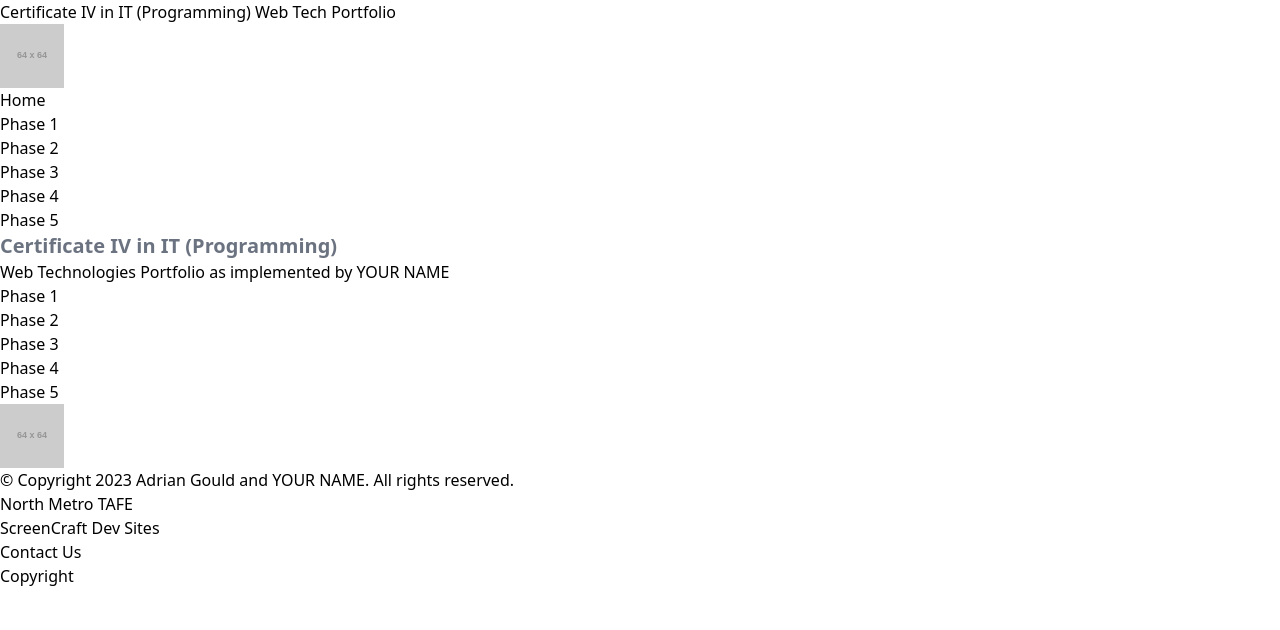
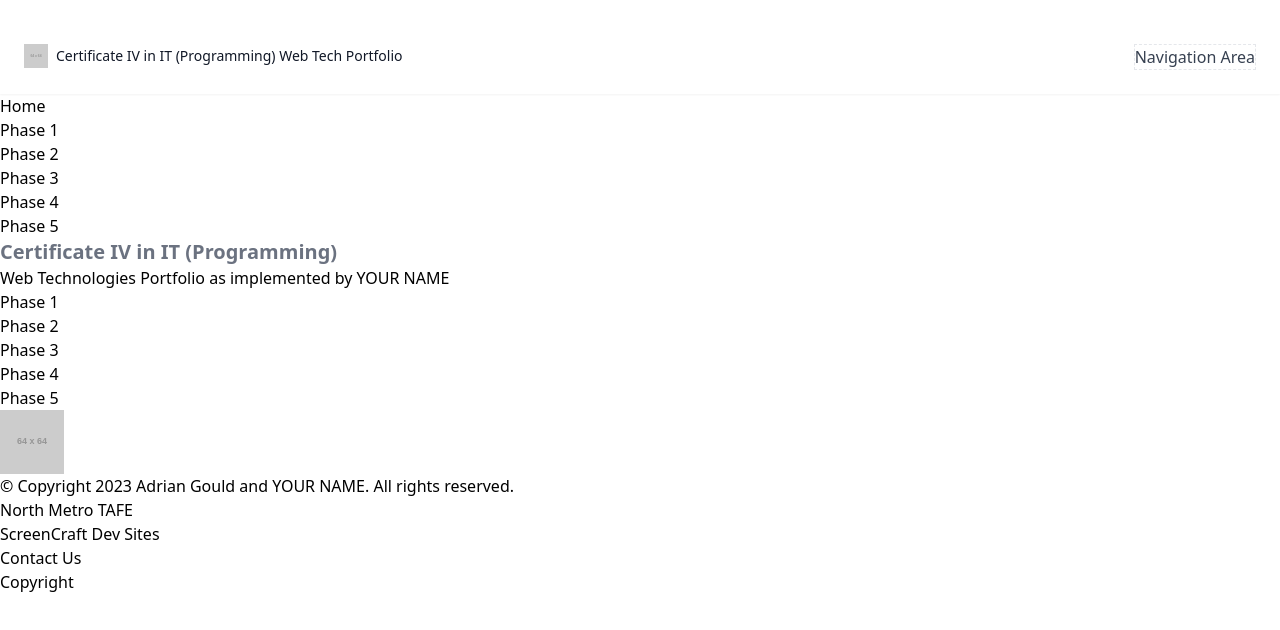
Before and after one commit to Didgeridio/Web-Tech-Website-Portfolio, a website: page index.html in a window 1280 px wide. Drawn offline with Linux system fonts and the light colour scheme; placeholder pictures from the web are drawn by us.

Commit message:
feat(phase-5): Implement header using Tailwind CSS

```diff
--- a/index.html
+++ b/index.html
@@ -11,9 +11,16 @@
 </head>
 <body>
 <header>
-    <div>
-    <h1>Certificate IV in IT (Programming) Web Tech Portfolio</h1>
-        <img src="https://placehold.co/64?text=logo" alt="Logo">
+    <div class="w-full mt-5 text-gray-700 bg-white shadow-sm body-font">
+        <div class="container flex flex-col items-start justify-between p-6 mx-auto md:flex-row gap-2">
+            <a class="flex items-center mb-4 font-medium text-gray-900 title-font md:mb-0 gap-2">
+                <img src="https://placehold.co/64?text=logo" alt="Logo" class="h-6">
+                <h1 class="text-sm">Certificate IV in IT (Programming) Web Tech Portfolio</h1>
+            </a>
+            <div class="flex text-base md:ml-auto border border-dashed">
+                <p>Navigation Area</p>
+            </div>
+        </div>
     </div>
     <nav>
         <ul>
```
Also changed, not shown: assets/css/site.css.
